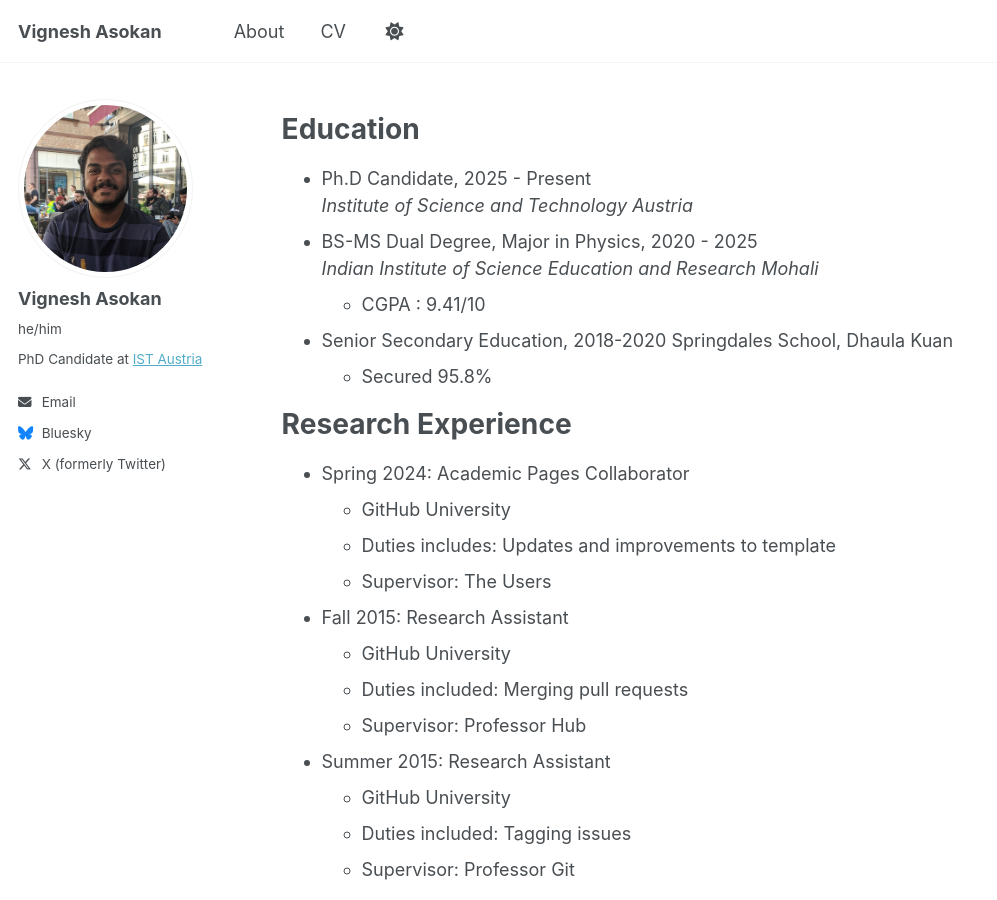
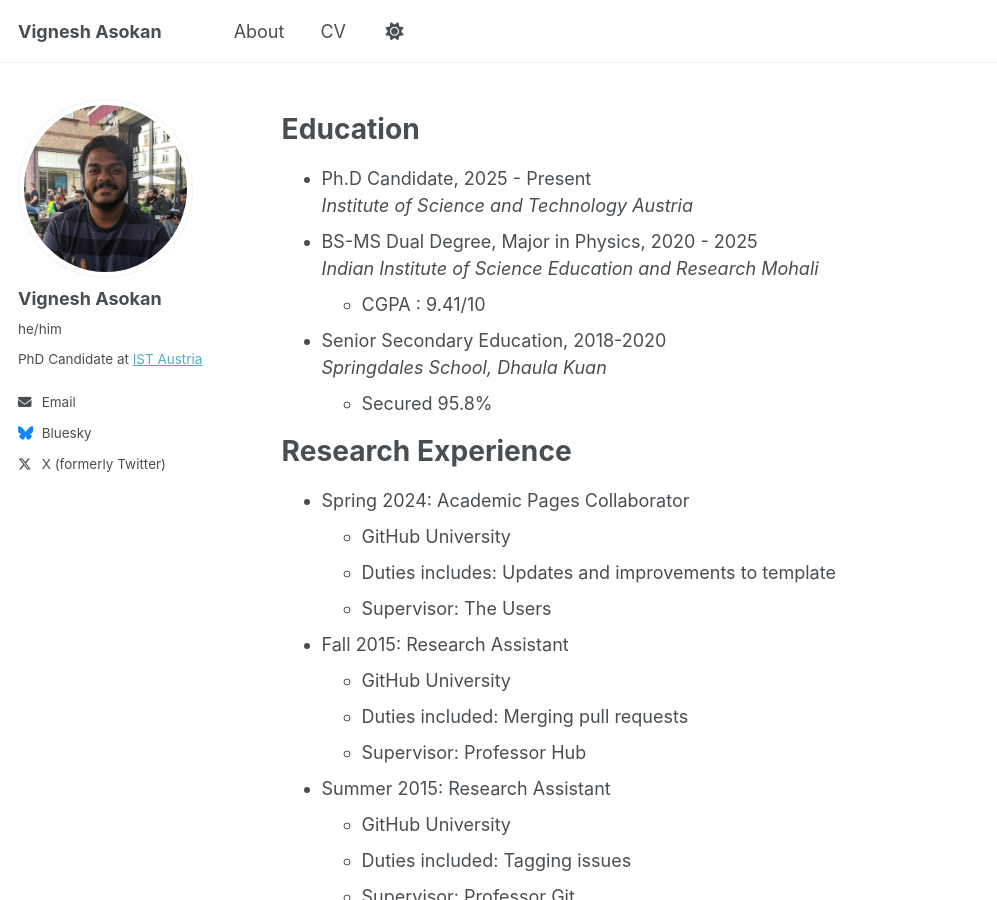
Before and after one commit to vigneshasokan31/vigneshasokan31.github.io, a Jekyll site: the page built from _pages/cv.md, in a window 1280 px wide and 900 px high. Shown: the whole window, without its empty margins (0-997 px from the left). Built offline with Jekyll 4.4.1, drawn with Linux system fonts in a browser that asks for light colours; a script that is not in the unit is left out.

Commit message:
Update cv.md

```diff
--- a/_pages/cv.md
+++ b/_pages/cv.md
@@ -17,7 +17,7 @@ Education
   _Indian Institute of Science Education and Research Mohali_
   * CGPA : 9.41/10
 * Senior Secondary Education, 2018-2020
-  Springdales School, Dhaula Kuan
+  _Springdales School, Dhaula Kuan_
   * Secured 95.8%
 
 Research Experience
```
